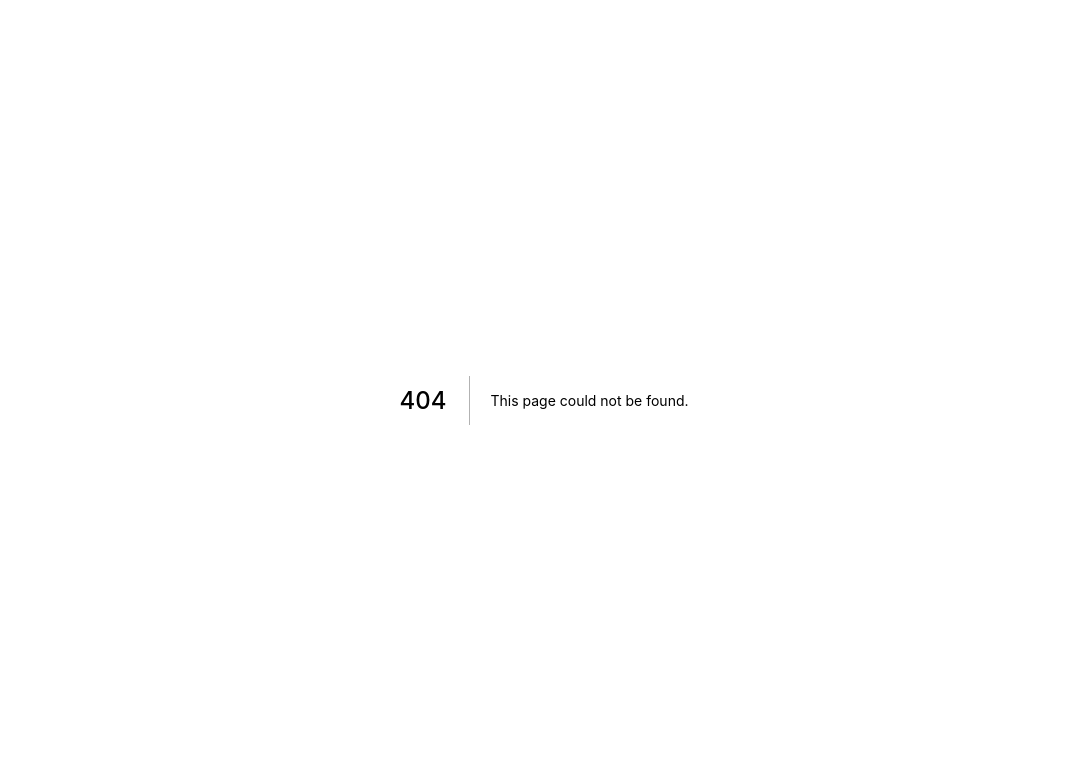
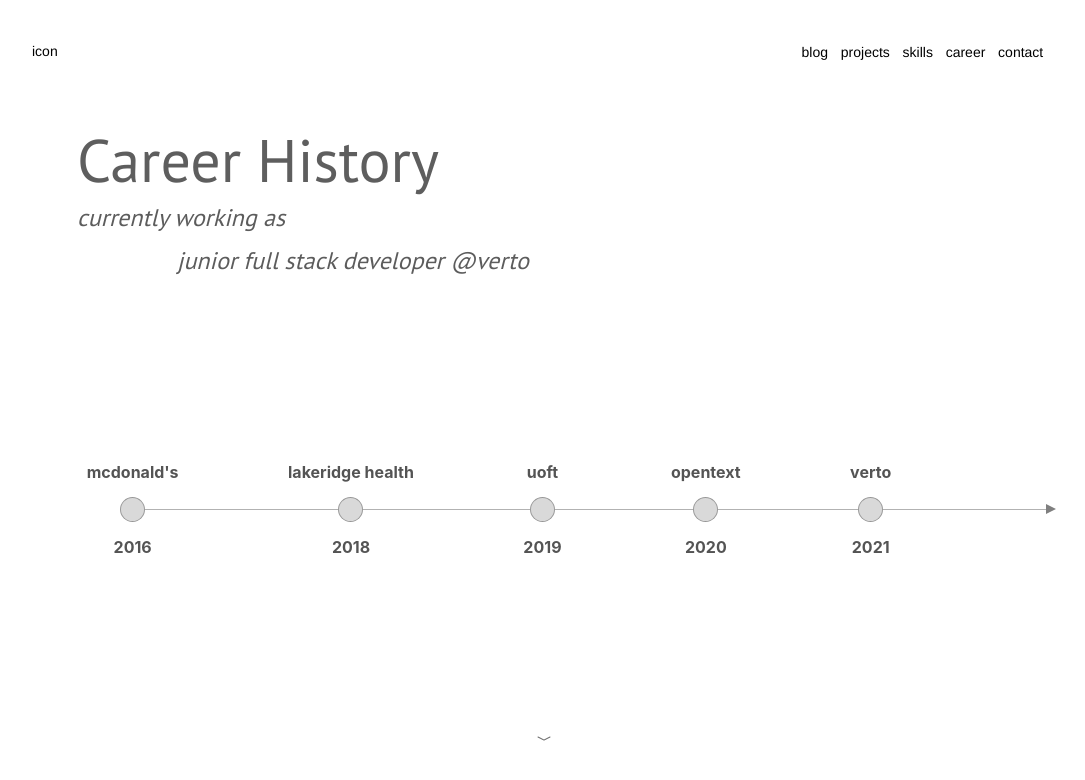
Before and after one commit to liubryann/portfolio-v4, a Next.js app: page /career in a window 1280 px wide. Before the commit this address had no page. Shown: the top 780 px of the page, without its empty margins (96-1181 px from the left). Built offline with nearby package versions, Linux system fonts and the light colour scheme.

Commit message:
feat: add careers page

```diff
--- /dev/null
+++ b/components/CareerTimeline/careertimeline.module.scss
@@ -0,0 +1,136 @@
+.timeline {
+  display: flex;
+  align-items: center;
+
+  .career {
+    display: flex;
+    flex-direction: column;
+    align-items: center;
+    min-width: 80px;
+    flex-grow: 1;
+
+    .lineWrapper {
+      display: flex;
+      width: 100%;
+      margin: 15px 0;
+      align-items: center;
+
+      .fill {
+        flex-grow: 1;
+        width: 100%;
+      }
+
+      .line {
+        height: 1px;
+        width: 100%;
+        flex-grow: 1;
+        background-color: rgba(0,0,0, 0.30);
+      }
+
+      .circle {
+        width: 25px;
+        height: 25px;
+        border-radius: 50%;
+        flex-shrink: 0;
+        background-color: rgba(0, 0, 0, 0.15);
+        border: 1px solid rgba(0,0,0,0.3);
+        position: relative;
+
+        .comment {
+          position: absolute;
+          z-index: 2;
+          background-color: white;
+          box-shadow: rgba(99, 99, 99, 0.2) 0px 2px 8px 0px;
+          padding: 15px;
+          border-radius: 8px;
+          width: 200px;
+          left: 50%;
+          margin-left: -100px;
+          bottom: 125%;
+          font-size: 13px;
+          font-family: PT Sans;
+
+          .title {
+            margin-bottom: 7px;
+            font-size: 15px;
+            opacity: 75%;
+          }
+        }
+
+        .comment::after {
+            content: " ";
+            position: absolute;
+            top: 100%; /* At the bottom of the tooltip */
+            left: 50%;
+            margin-left: -5px;
+            border-width: 5px;
+            border-style: solid;
+            border-color: white transparent transparent transparent;
+        }
+      }
+    }
+  }
+
+  .line {
+    height: 1px;
+    width: 100px;
+    background-color: rgba(0,0,0, 0.30);
+  }
+
+  .arrow {
+    width: 0;
+    height: 0;
+    border-top: 5px solid transparent;
+    border-left: 10px solid rgba(0,0,0,0.5);
+    border-bottom: 5px solid transparent;
+  }
+}
+
+@media (max-width: 748px) {
+  .timeline {
+    flex-direction: column;
+    height: 80vh;
+    padding-bottom: 50px;
+
+    .company {
+      width: 80px;
+      text-align: end;
+    }
+
+    .date {
+      width: 80px;
+    }
+
+    .career {
+      flex-direction: row;
+
+      .lineWrapper {
+        flex-direction: column;
+        height: 100%;
+        width: initial;
+        margin: 0 15px;
+        align-self: center;
+
+        .fill {
+          height: 100%;
+          width: initial;
+        }
+
+        .line {
+          width: 1px;
+          height: 100%;
+        }
+      }
+    }
+    .line {
+      width: 1px;
+      height: 30px;
+    }
+
+    .arrow {
+      border-left: 5px solid transparent;
+      border-right: 5px solid transparent;
+      border-top: 10px solid rgba(0,0,0,0.5);
+    }
+  }
+}
--- /dev/null
+++ b/components/CareerTimeline/index.tsx
@@ -0,0 +1,82 @@
+import { useState } from 'react';
+import styles from './careertimeline.module.scss';
+import globalStyles from '../../styles/styles.module.scss';
+import FadeInWhenVisible from '../../lib/components/fade-in-visible';
+
+export default function CareerTimeline() {
+  const careerInfo = [
+    {
+      company: "mcdonald's",
+      title: "Crew Member",
+      date: '2016',
+      comment: 'Developed the ability to make a cheeseburger in under 10s.',
+      state: useState(false),
+      first: true
+    },
+    {
+      company: "lakeridge health",
+      title: "IT Technichian High School Intern",
+      date: "2018",
+      comment: "Provided IT help desk support across 5 Durham Region hospitals as well as performing hardware and network deployments.",
+      state: useState(false),
+    },
+    {
+      company: "uoft",
+      title: "IT Help Desk Part-time",
+      comment: "Provided general in-person IT support as well as maintaining labs.",
+      date: "2019",
+      state: useState(false),
+    },
+    {
+      company: "opentext",
+      title: "Full Stack Software Developer Intern",
+      comment: "idk",
+      date: "2020",
+      state: useState(false),
+    },
+    {
+      company: "verto",
+      title: "Full Stack Software Developer Intern",
+      comment: "idk",
+      date: "2021",
+      state: useState(false),
+    }
+  ]
+
+  const careerInfoComponent = careerInfo.map((career) => {
+    return (
+      <div className={styles.career} key={career.company}>
+        <div className={`${globalStyles.annotationStyle} ${styles.company}`}>{career.company}</div>
+        <div className={styles.lineWrapper}>
+          { !career?.first ? (
+            <div className={styles.line} />
+          )
+          : (
+            <div className={styles.fill} />
+          )}
+
+          <FadeInWhenVisible hover>
+            <div className={styles.circle} onMouseEnter={() => career.state[1](true)} onMouseLeave={() => career.state[1](false)} >
+              { career.state[0] && (
+                <div className={styles.comment}>
+                  <div className={`${globalStyles.annotationStyle} ${styles.title}`} >{ career.title }</div>
+                  { career.comment }
+                </div>
+              )}
+            </div>
+          </FadeInWhenVisible>
+          <div className={styles.line} />
+        </div>
+        <div className={`${globalStyles.annotationStyle} ${styles.date}`}>{career.date}</div>
+      </div>
+    )
+  })
+
+  return (
+    <div className={styles.timeline}>
+      { careerInfoComponent }
+      <div className={styles.line} />
+      <div className={styles.arrow} />
+    </div>
+  )
+}
--- a/components/FavouriteTech/index.tsx
+++ b/components/FavouriteTech/index.tsx
@@ -98,7 +98,7 @@
         {
           name: "haskell",
           state: useState(false),
-          comment: "My first real introduction to functional programming that led me to often use functional features in other languages. Even though I'll probably never use it I have to respect the OG. "
+          comment: "My first real introduction to functional programming that led me to often use functional features in other languages. Even though I'll probably never use it I still have to respect the OG. "
         },
         {
           name: "rails",
--- /dev/null
+++ b/pages/career/index.tsx
@@ -0,0 +1,21 @@
+import Container from '../../components/Container';
+import PageHeader from '../../components/PageHeader';
+import Footer from '../../components/Footer';
+import CareerTimeline from '../../components/CareerTimeline';
+
+export default function Career() {
+  return (
+    <Container>
+      <PageHeader
+        pageTitle="Career History"
+        title="Career History"
+        subtitleOne="currently working as"
+        subtitleTwo="junior full stack developer @verto"
+      />
+      <CareerTimeline />
+      <Footer
+        middleLink="contact"
+      />
+    </Container>
+  )
+}
--- a/pages/skills/index.tsx
+++ b/pages/skills/index.tsx
@@ -13,7 +13,7 @@
       />
       <FavouriteTech />
       <Footer
-        middleLink="/career"
+        middleLink="career"
         rightLabel="boring tech"
         rightLink="/skills/boring"
       />
```
